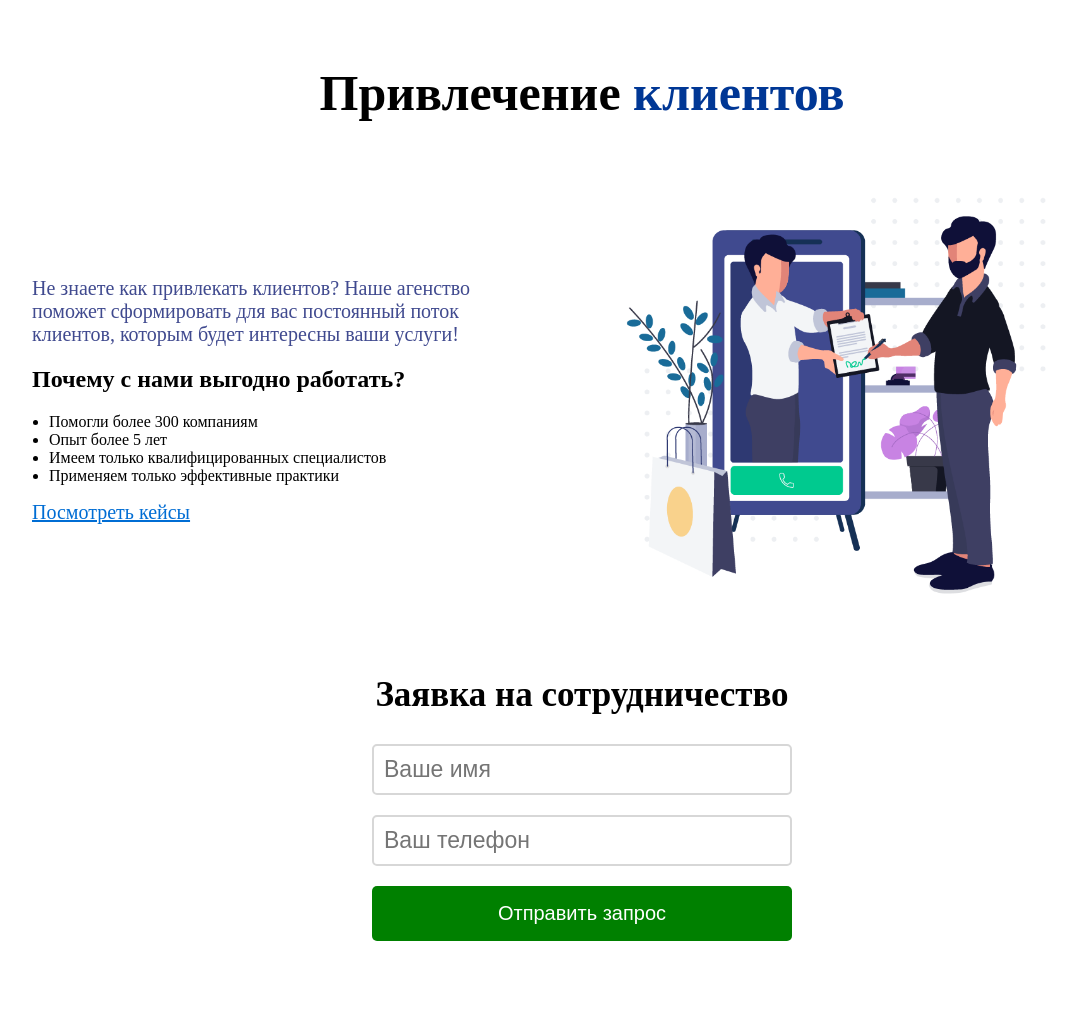
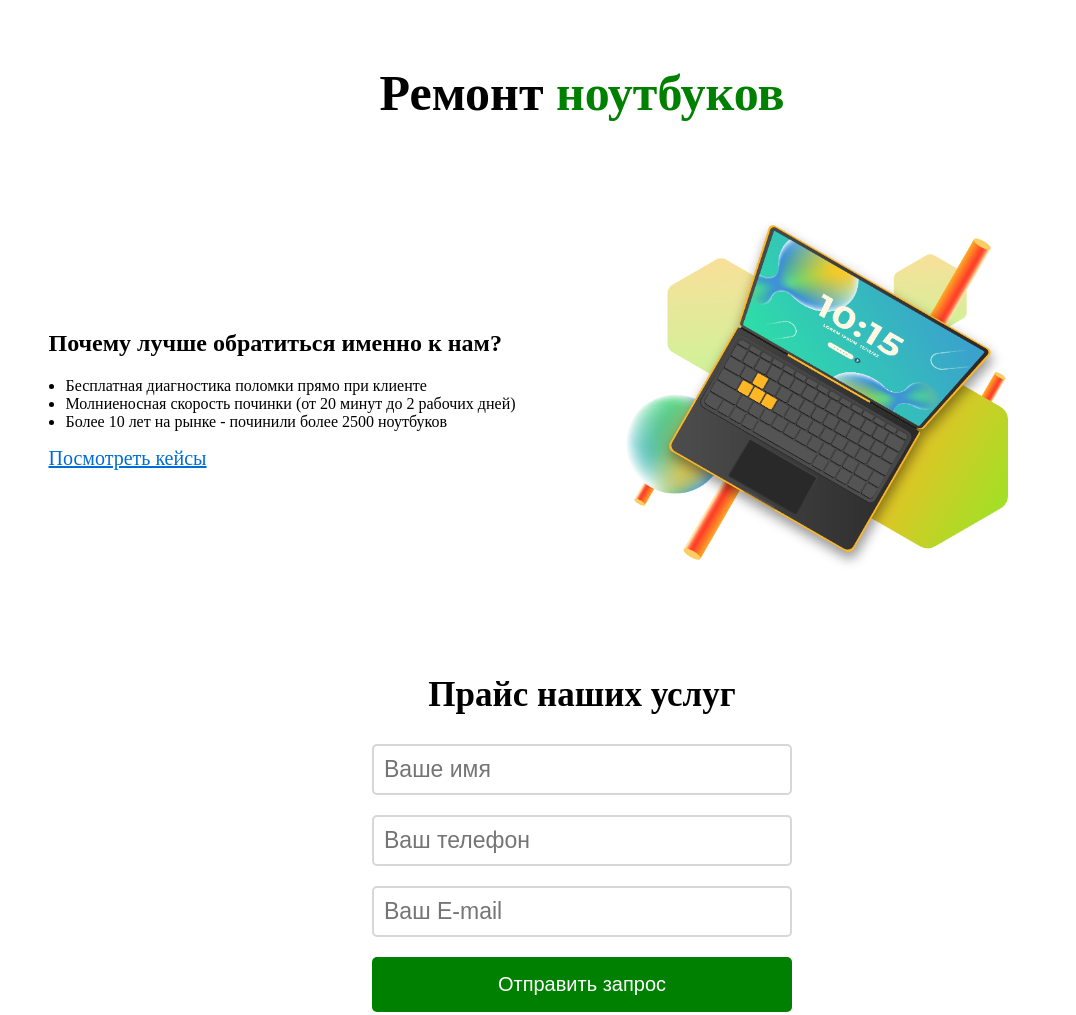
Before and after one commit to Sergei2010/first_layout, a plain HTML site: page index.html in a window 1280 px wide. Shown: the whole page, without its empty margins (58-1134 px from the left). Before the commit the page ends 991 px from the top, so only its background shows below. Drawn offline with Linux system fonts and the light colour scheme.

Commit message:
first task

```diff
--- a/index.html
+++ b/index.html
@@ -8,28 +8,24 @@
     <link rel="stylesheet" href="./styles.css" />
   </head>
   <body>
-    <h1 class="title">Привлечение <span>клиентов</span></h1>
+    <h1 class="title">Ремонт <span>ноутбуков</span></h1>
     <div class="main">
       <div class="main-info">
-        <p>
-          Не знаете как привлекать клиентов? Наше агенство поможет сформировать для вас постоянный
-          поток клиентов, которым будет интересны ваши услуги!
-        </p>
-        <h2>Почему с нами выгодно работать?</h2>
+        <h2>Почему лучше обратиться именно к нам?</h2>
         <ul>
-          <li>Помогли более 300 компаниям</li>
-          <li>Опыт более 5 лет</li>
-          <li>Имеем только квалифицированных специалистов</li>
-          <li>Применяем только эффективные практики</li>
+          <li>Бесплатная диагностика поломки прямо при клиенте</li>
+          <li>Молниеносная скорость починки (от 20 минут до 2 рабочих дней)</li>
+          <li>Более 10 лет на рынке - починили более 2500 ноутбуков</li>
         </ul>
         <a href="https://google.com">Посмотреть кейсы</a>
       </div>
-      <img src="./image.png" alt="img" />
+      <img src="./image2.png" alt="img" />
     </div>
     <div class="form">
-      <h2>Заявка на сотрудничество</h2>
+      <h2>Прайс наших услуг</h2>
       <input type="text" placeholder="Ваше имя" />
-      <input type="text" placeholder="Ваш телефон" />
+      <input type="tel" placeholder="Ваш телефон" />
+      <input type="email" placeholder="Ваш E-mail" />
       <button>Отправить запрос</button>
     </div>
   </body>
--- a/styles.css
+++ b/styles.css
@@ -62,5 +62,5 @@
 }
 
 .title span {
-  color: #003795;
+  color: green;
 }
```
Also changed, not shown: image2.png (added).
